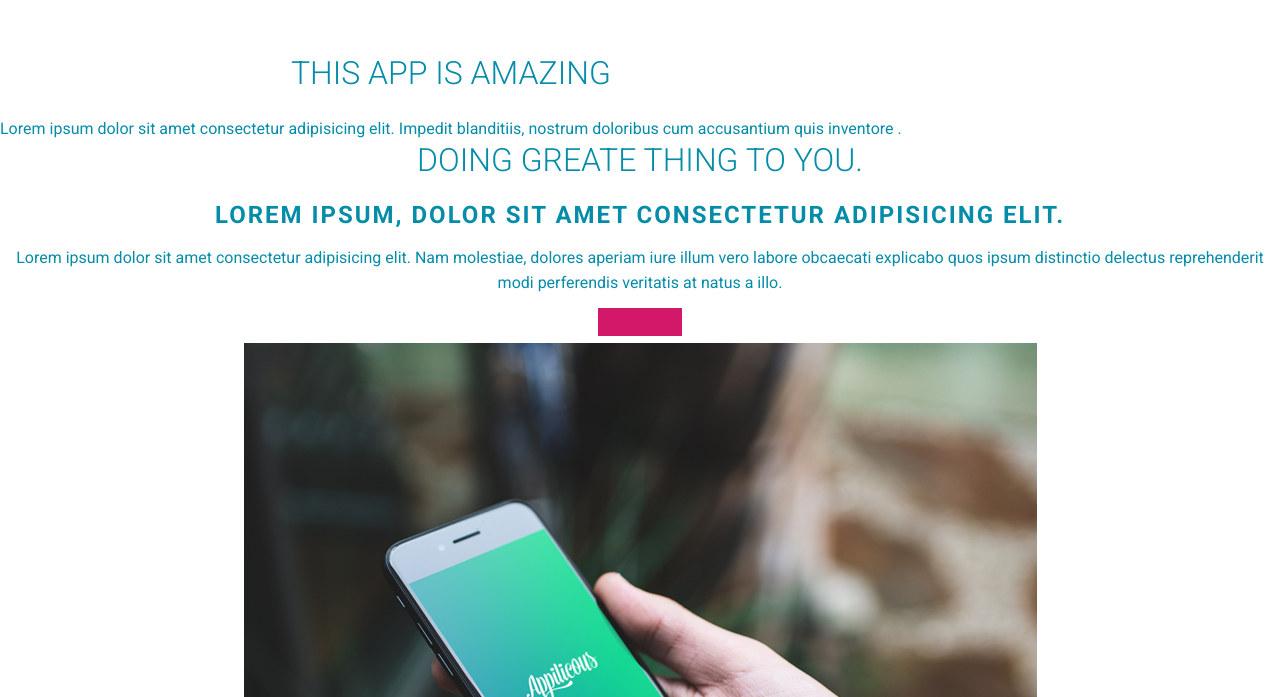
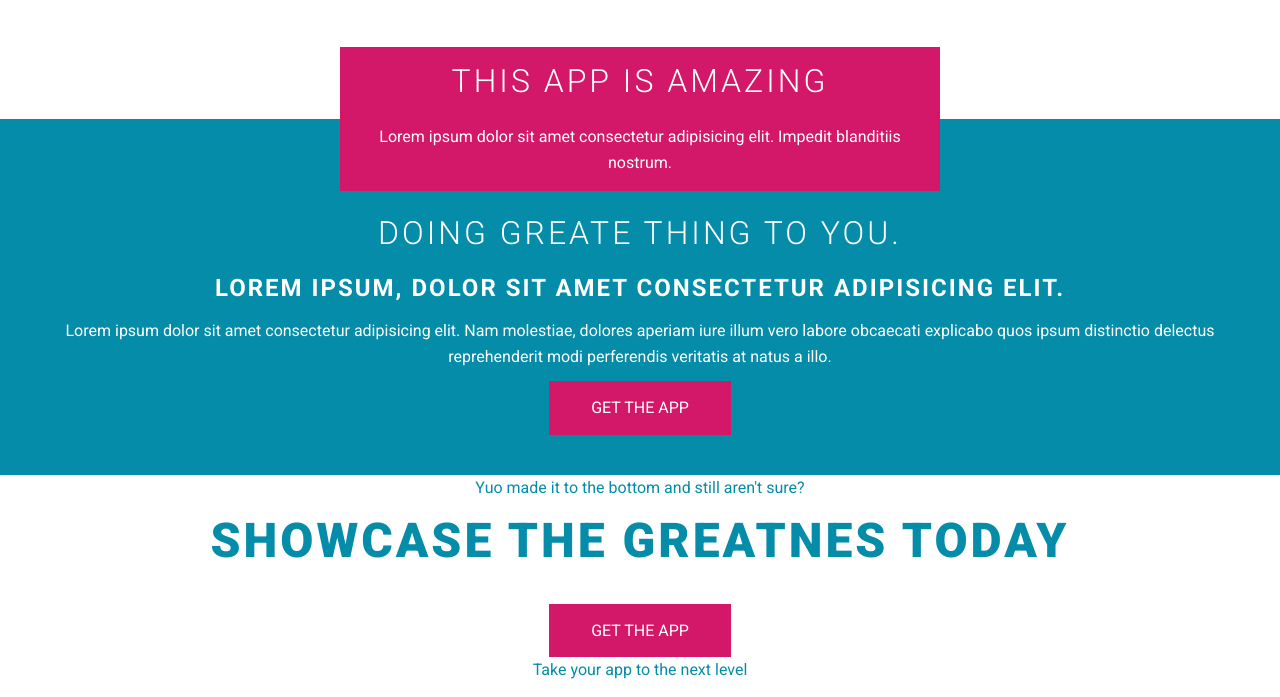
Before and after one commit to Lurppis/Appilicous-Clone, a plain HTML site: page index.html in a window 1280 px wide. Shown: the part 1390-2087 px from the top of the page. Drawn offline with nearby package versions, Linux system fonts and the light colour scheme.

Commit message:
Promo section done.

```diff
--- a/index.html
+++ b/index.html
@@ -56,12 +56,12 @@
                 <a href="#" class="btn btn--primary">Get this app</a>
             </div>
             <div class="col">
-                <img src="img/phone.png" alt="" class="hero-img">
+                <img src="img/phone.png" alt="" class="hero-img lg-screen">
             </div>
         </div>
     </section>
 
-    <!-- Promotion area
+    <!-- Sales points area
     ******************* -->
 
     <section class="sales-points">
@@ -99,22 +99,21 @@
     ******************* -->
 
     <section class="promo">
-        <div class="grid">
-            <div class="title-box">
-                <h1>This app is amazing</h1>
-                <p>Lorem ipsum dolor sit amet consectetur adipisicing elit. Impedit blanditiis, nostrum doloribus cum accusantium
-                    quis inventore .</p>
-            </div>
-            <div class="col">
+        <div class="title-box">
+            <h1>This app is amazing</h1>
+            <p>Lorem ipsum dolor sit amet consectetur adipisicing elit. Impedit blanditiis nostrum.</p>
+        </div>
+        <div class="grid"></div>
+            <div class="col bg-main after-title-box">
                 <h1>Doing greate thing to you.</h1>
                 <h2>Lorem ipsum, dolor sit amet consectetur adipisicing elit.</h2>
                 <p>Lorem ipsum dolor sit amet consectetur adipisicing elit. Nam molestiae, dolores aperiam iure illum vero labore
                     obcaecati explicabo quos ipsum distinctio delectus reprehenderit modi perferendis veritatis at natus
                     a illo.</p>
-                <a href="#" class="btn btn--primary"></a>
+                <a href="#" class="btn btn--primary">Get the app</a>
             </div>
             <div class="col">
-                <img src="img/phone-in-hand.jpg" alt="Phone in hand">
+                <img src="img/phone-in-hand.jpg" alt="Phone in hand" class="lg-screen">
             </div>
         </div>
     </section>
--- a/sass/base/_base.sass
+++ b/sass/base/_base.sass
@@ -18,3 +18,11 @@ img
     margin: 0
     padding: 0
     list-style: none
+
+.lg-screen
+    display: none
+
+.bg-main
+    background: $main
+    color: $text-inverse
+    padding: 2.5em
--- a/sass/base/_type.sass
+++ b/sass/base/_type.sass
@@ -11,11 +11,26 @@ h1
     font-weight: $font-light
     line-height: 1.15
     text-transform: uppercase
+    letter-spacing: 3px
 h2
     font-weight: 1.2rem
     line-height: 1
     text-transform: uppercase
     letter-spacing: 2px
+
+.title-box
+    background: $accent
+    color: $text-inverse
+    margin: 0 auto
+    padding: 1em
+    transform: translateY(30%)
+    max-width: 90%
+    @media (min-width: 650px)
+        max-width: 600px
+        transform: translateY(50%)
+
+.after-title-box
+    padding-top: 6em
 
 .title-large
     font-size: 3rem
--- a/sass/layout/_hero.sass
+++ b/sass/layout/_hero.sass
@@ -4,6 +4,3 @@
     padding-top: 8em
     padding-bottom: 8em
     text-align: center
-
-.hero-img
-    display: none
--- a/sass/layout/_sales-points.sass
+++ b/sass/layout/_sales-points.sass
@@ -1,5 +1,5 @@
 .sales-points
-    padding: 10vh 0
+    padding: 10vh 0 0
 
     .sales-point
         margin-bottom: 3.5em
```
Also changed, not shown: css/main.css.
